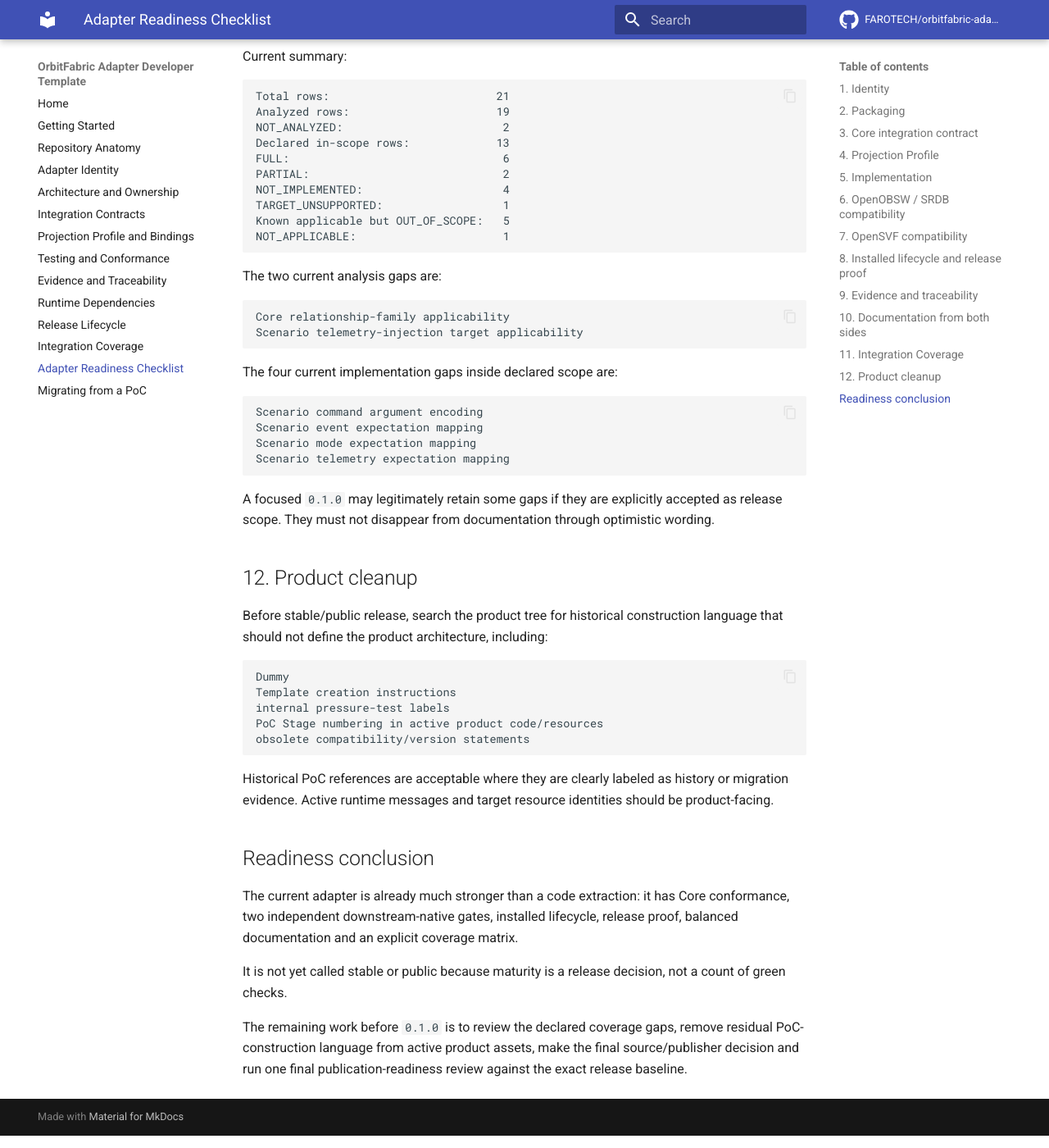
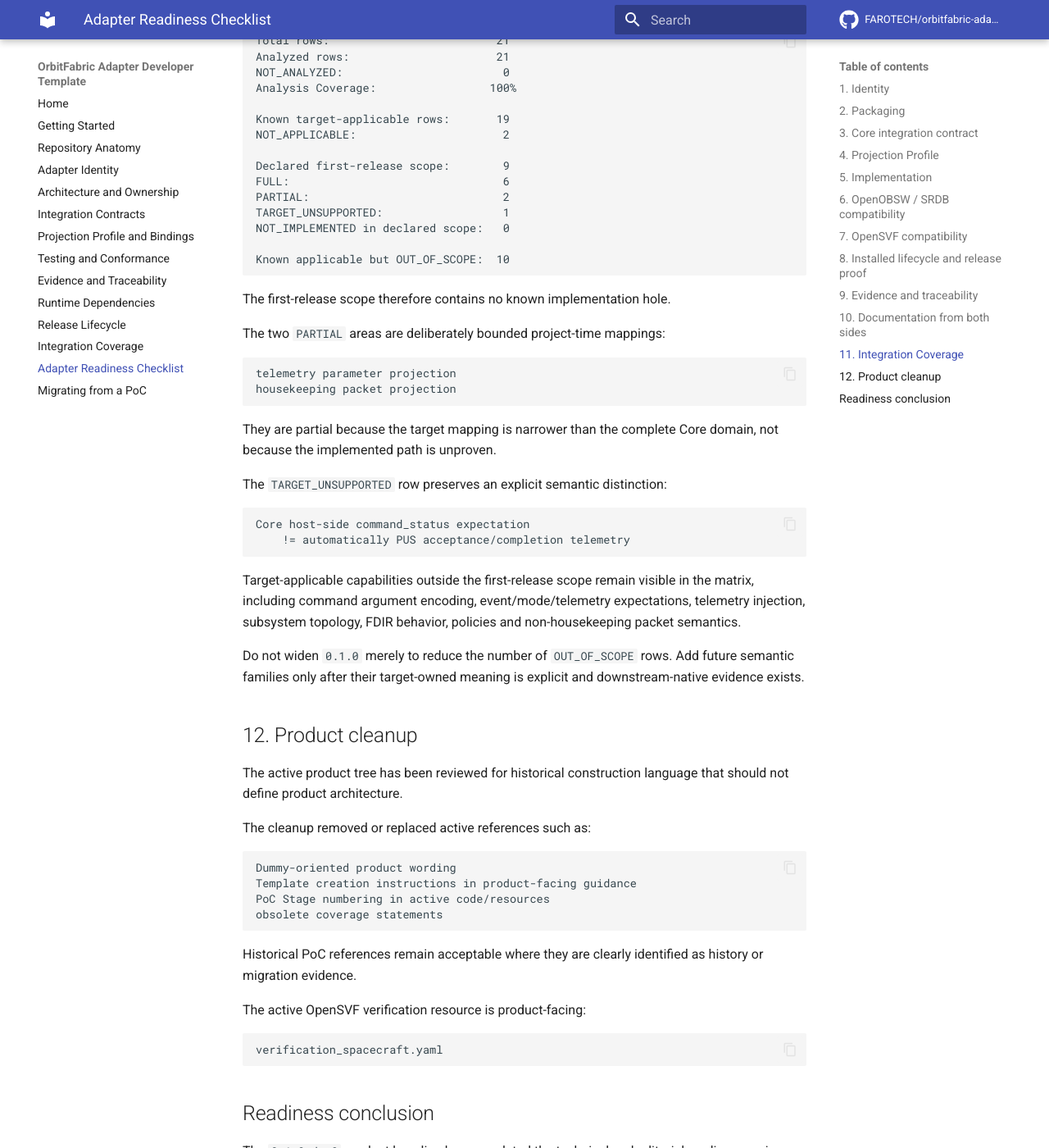
Before and after one commit to FAROTECH/orbitfabric-openobsw-opensvf-adapter, an MkDocs documentation site: the page built from docs/adapter-readiness-checklist.md, in a window 1280 px wide and 1400 px high, scrolled down 5161 px. Shown: the whole window at 82% size. Built offline with MkDocs 1.6.1 and Material for MkDocs 9.7.7, drawn with Linux system fonts in a browser that asks for light colours; comment, search, counter and statistics services are not loaded; some of the changed text lies outside the part shown.

Commit message:
Align readiness checklist with final first-release scope

````diff
--- a/docs/adapter-readiness-checklist.md
+++ b/docs/adapter-readiness-checklist.md
@@ -229,65 +229,104 @@ No side should be presented as a subordinate implementation detail of another pr
 
 ## 11. Integration Coverage
 
-The current maintained matrix is:
+The maintained matrix is:
 
 ```text
 coverage/integration-coverage.md
 ```
 
-Before stable release, review every disposition against the current code and downstream baselines.
-
-Current summary:
+Current first-release review summary:
 
 ```text
 Total rows:                         21
-Analyzed rows:                      19
-NOT_ANALYZED:                        2
-Declared in-scope rows:             13
+Analyzed rows:                      21
+NOT_ANALYZED:                        0
+Analysis Coverage:                 100%
+
+Known target-applicable rows:       19
+NOT_APPLICABLE:                      2
+
+Declared first-release scope:        9
 FULL:                                6
 PARTIAL:                             2
-NOT_IMPLEMENTED:                     4
 TARGET_UNSUPPORTED:                  1
-Known applicable but OUT_OF_SCOPE:   5
-NOT_APPLICABLE:                      1
+NOT_IMPLEMENTED in declared scope:   0
+
+Known applicable but OUT_OF_SCOPE:  10
 ```
 
-The two current analysis gaps are:
+The first-release scope therefore contains no known implementation hole.
+
+The two `PARTIAL` areas are deliberately bounded project-time mappings:
 
 ```text
-Core relationship-family applicability
-Scenario telemetry-injection target applicability
+telemetry parameter projection
+housekeeping packet projection
 ```
 
-The four current implementation gaps inside declared scope are:
+They are partial because the target mapping is narrower than the complete Core domain, not because the implemented path is unproven.
+
+The `TARGET_UNSUPPORTED` row preserves an explicit semantic distinction:
 
 ```text
-Scenario command argument encoding
-Scenario event expectation mapping
-Scenario mode expectation mapping
-Scenario telemetry expectation mapping
+Core host-side command_status expectation
+    != automatically PUS acceptance/completion telemetry
 ```
 
-A focused `0.1.0` may legitimately retain some gaps if they are explicitly accepted as release scope. They must not disappear from documentation through optimistic wording.
+Target-applicable capabilities outside the first-release scope remain visible in the matrix, including command argument encoding, event/mode/telemetry expectations, telemetry injection, subsystem topology, FDIR behavior, policies and non-housekeeping packet semantics.
+
+Do not widen `0.1.0` merely to reduce the number of `OUT_OF_SCOPE` rows. Add future semantic families only after their target-owned meaning is explicit and downstream-native evidence exists.
 
 ## 12. Product cleanup
 
-Before stable/public release, search the product tree for historical construction language that should not define the product architecture, including:
+The active product tree has been reviewed for historical construction language that should not define product architecture.
+
+The cleanup removed or replaced active references such as:
 
 ```text
-Dummy
-Template creation instructions
-internal pressure-test labels
-PoC Stage numbering in active product code/resources
-obsolete compatibility/version statements
+Dummy-oriented product wording
+Template creation instructions in product-facing guidance
+PoC Stage numbering in active code/resources
+obsolete coverage statements
 ```
 
-Historical PoC references are acceptable where they are clearly labeled as history or migration evidence. Active runtime messages and target resource identities should be product-facing.
+Historical PoC references remain acceptable where they are clearly identified as history or migration evidence.
+
+The active OpenSVF verification resource is product-facing:
+
+```text
+verification_spacecraft.yaml
+```
 
 ## Readiness conclusion
 
-The current adapter is already much stronger than a code extraction: it has Core conformance, two independent downstream-native gates, installed lifecycle, release proof, balanced documentation and an explicit coverage matrix.
+The `0.1.0.dev0` product baseline has completed the technical and editorial readiness review required before merging the productization work.
 
-It is not yet called stable or public because maturity is a release decision, not a count of green checks.
+It has:
 
-The remaining work before `0.1.0` is to review the declared coverage gaps, remove residual PoC-construction language from active product assets, make the final source/publisher decision and run one final publication-readiness review against the exact release baseline.
+```text
+Core conformance
+Python 3.11 / 3.12 checks
+OpenOBSW / SRDB target-native compatibility
+OpenSVF target-native compatibility
+installed Adapter Manager lifecycle
+provider-neutral release / Project Lock proof
+100% analysis coverage for the maintained 21-area inventory
+zero known implementation holes inside declared first-release scope
+product-facing documentation from both sides of the integration
+active-product PoC-language cleanup
+```
+
+This is sufficient to treat the development baseline as a coherent reusable adapter product.
+
+It is intentionally not yet called the stable public `0.1.0` release. That transition still requires a separate official-release decision for:
+
+```text
+final Adapter Source Coordinate
+final publisher identity
+exact stable release version and bytes
+final release proof against those exact values
+publication mechanism and retained release evidence
+```
+
+Merge readiness and stable publication readiness are therefore distinct checkpoints.
````
